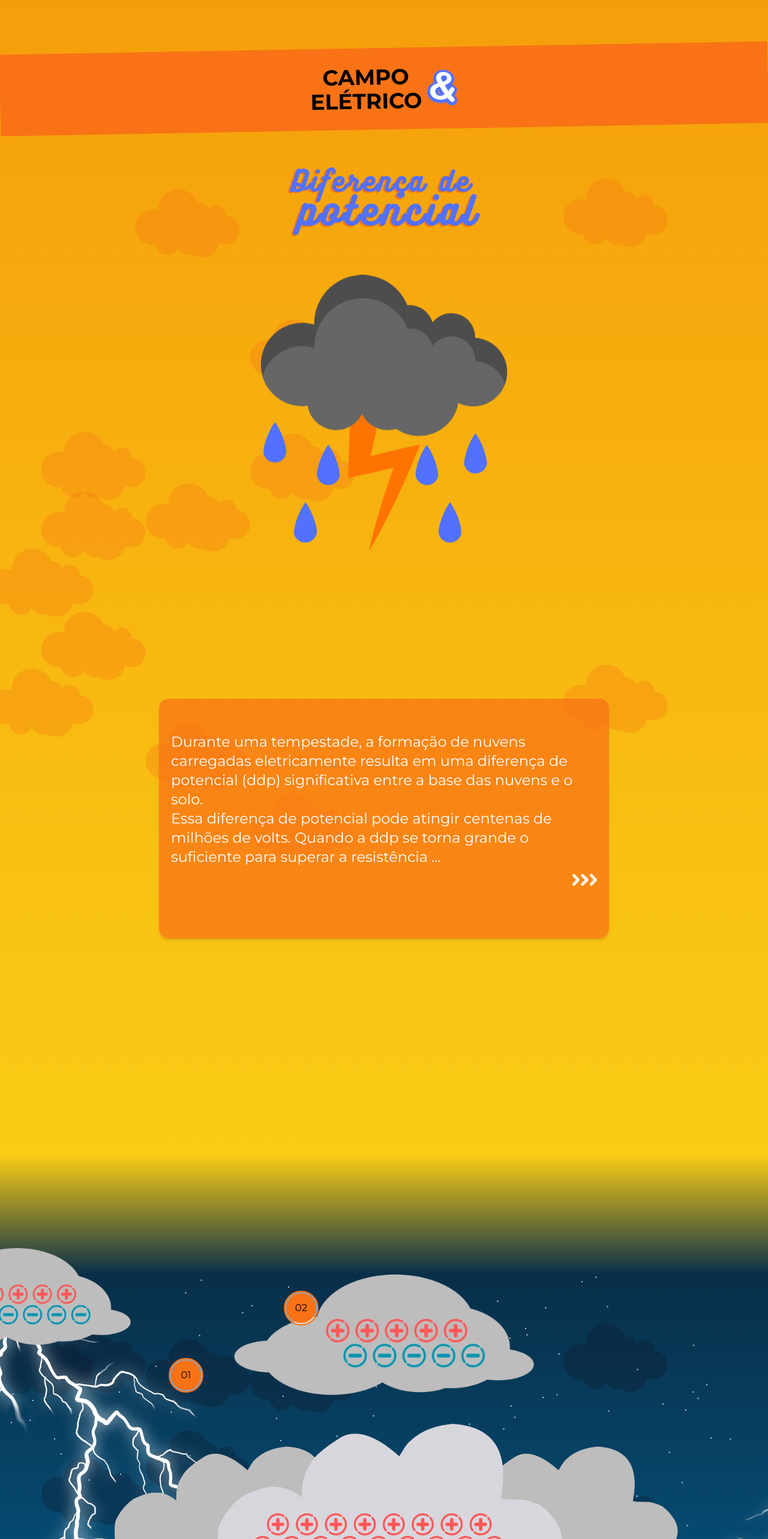
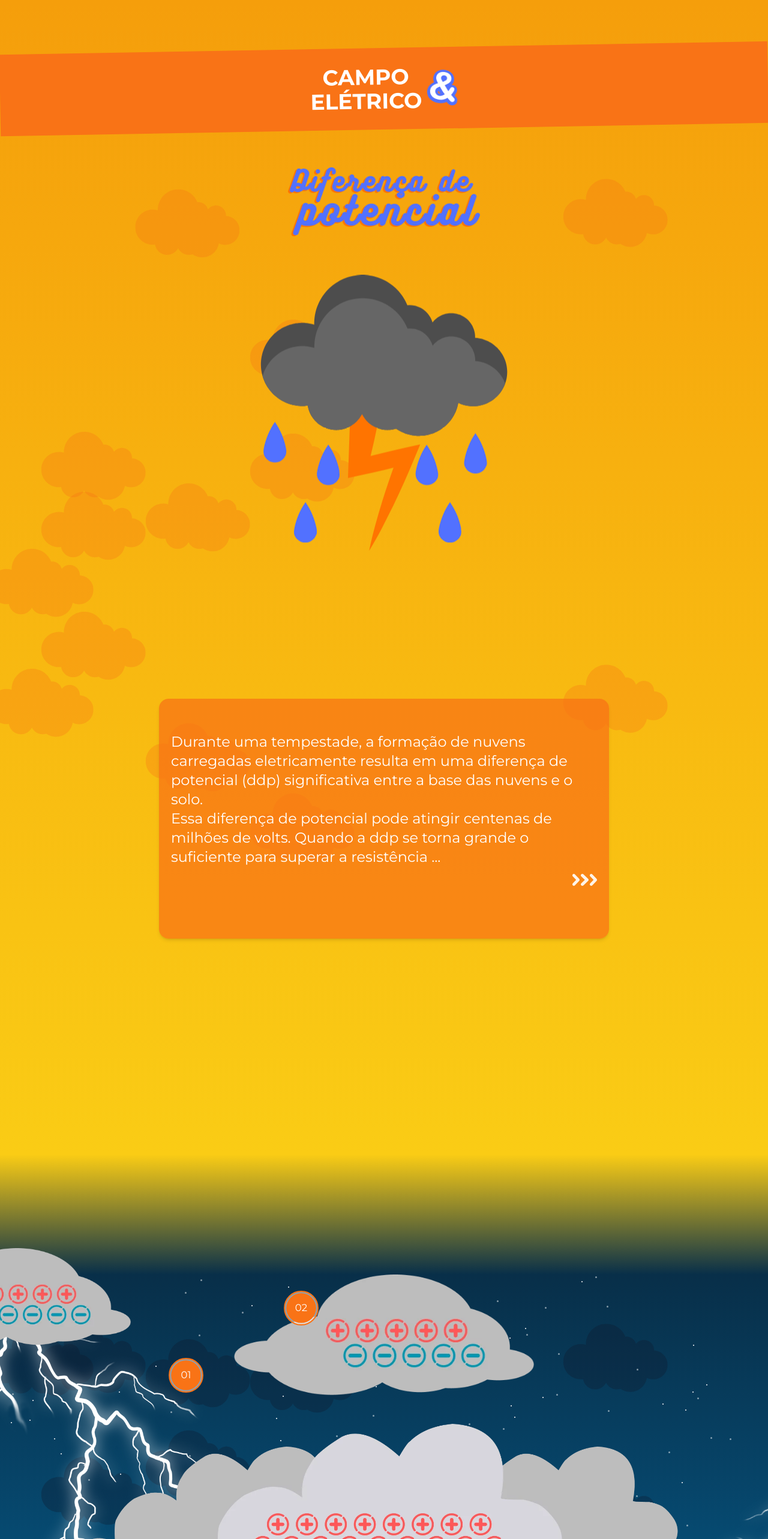
Before and after one commit to ricardoabb/FIS_C10_L3B_125, a Next.js app: page / in a window 1280 px wide. Shown: the top 2566 px of the page at 60% size. Built offline with nearby package versions, Linux system fonts and the light colour scheme.

Commit message:
🐛 Fix text colors to white

```diff
--- a/src/app/components/Intro.tsx
+++ b/src/app/components/Intro.tsx
@@ -38,7 +38,7 @@ export function Intro({ title = "title test" }: textInfoProp) {
     return (
         <div className='relative w-full pb-24 bg-gradient-to-b from-amber-500 to-yellow-400 pt-20 '>
             <div className='flex justify-center items-center gap-2 w-full -rotate-1 bg-orange-500 py-7 '>
-                <h1 className='font-bold text-4xl text-center '>CAMPO <br /> ELÉTRICO</h1>
+                <h1 className='font-bold text-4xl text-center text-[#fff] '>CAMPO <br /> ELÉTRICO</h1>
                 <div className='relative w-[52px] h-[62px]'>
                     <Image
                         src={eElement}
--- a/src/app/components/Pin.tsx
+++ b/src/app/components/Pin.tsx
@@ -24,7 +24,7 @@ export function Pin({ id, title = "", content = "", position }: textInfoProp) {
             title: title,
             content: content,
         })}>
-            <span className='flex justify-center items-center bg-orange-500 text-sm md:text-base rounded-full w-full h-full '>0{id! + 1}</span>
+            <span className='flex justify-center items-center bg-orange-500 text-sm md:text-base text-[#fff] rounded-full w-full h-full '>0{id! + 1}</span>
         </div>
     )
 }
```
